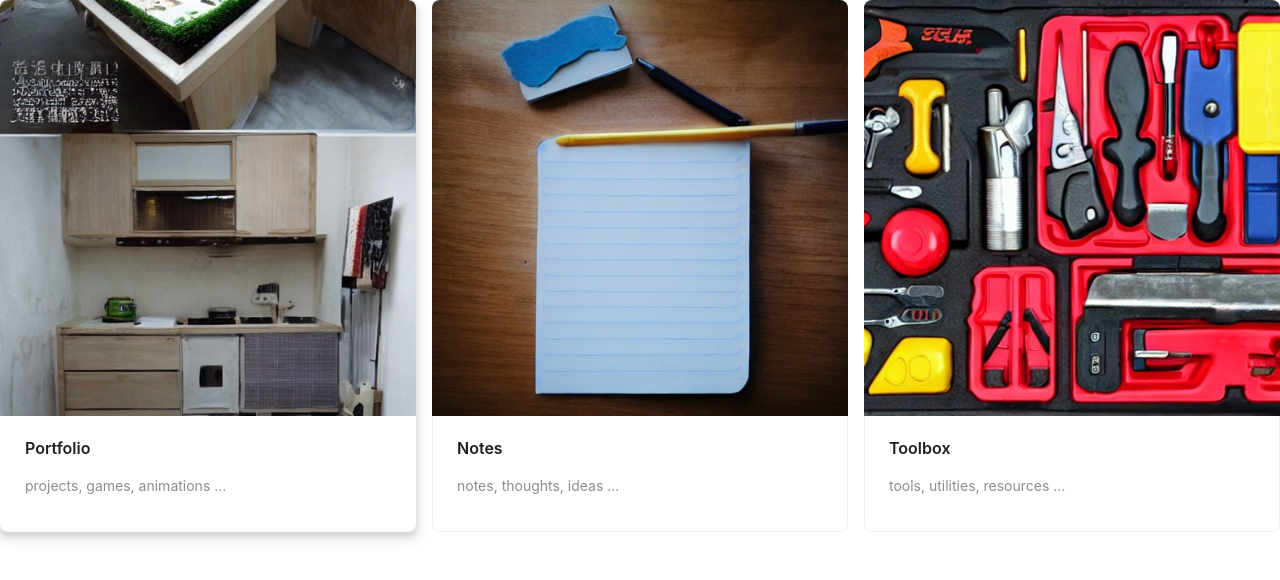
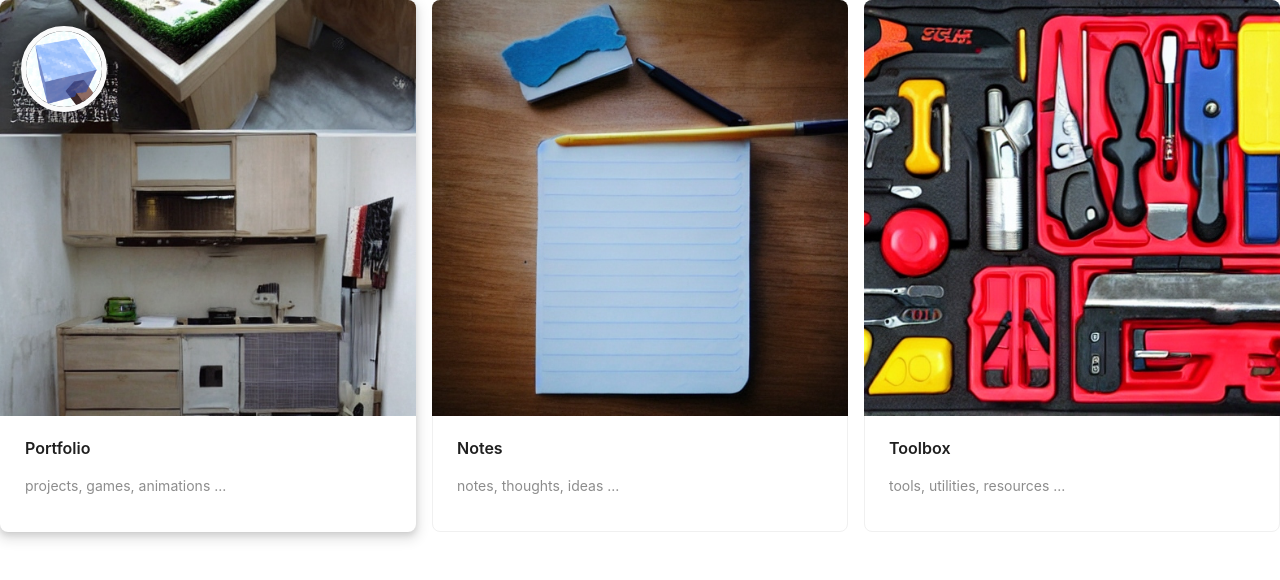
Before and after one commit to IceWaterNotIce/IceWaterNotIce.github.io, a Vue app: page / in a window 1280 px wide. Shown: the top 580 px of the page. Built offline with nearby package versions, Linux system fonts and the light colour scheme.

Commit message:
Update dependencies and fix component import

```diff
--- a/package.json
+++ b/package.json
@@ -12,6 +12,8 @@
     "core-js": "^3.8.3",
     "html-loader": "^5.0.0",
     "markdown-loader": "^8.0.0",
+    "node-sass": "^9.0.0",
+    "sass-loader": "^14.0.0",
     "vue": "^3.2.13",
     "vue-router": "^4.2.5"
   },
--- a/src/components/PageHome.vue
+++ b/src/components/PageHome.vue
@@ -1,4 +1,5 @@
 <template>
+    <avatar-card></avatar-card>
     <div>
         <a-row :gutter="16">
             <a-col :span="8">
@@ -48,9 +49,12 @@
 </template>
 
 <script>
-
+import avatarCard from '@/components/avatarCard.vue'
 export default {
     name: 'PageHome',
+    components: {
+        "avatar-card": avatarCard
+    },
     props: {
     },
     methods: {
--- /dev/null
+++ b/src/components/avatarCard.vue
@@ -0,0 +1,196 @@
+<template>
+    <div class="avatar-card-shell">
+        <div class="avatar-card-my-icon">
+            <img src="@/assets/my-logo.png" alt="">
+        </div>
+        <div class="avatar-card-content">
+            <div class="avatar-card-text">
+                <h6>Ice Water Not Ice</h6>
+                <h3>冰水不冰</h3>
+            </div>
+            <div class="avatar-card-btn">
+                <div class="avatar-card-shadow-arrow-a"></div>
+                <div class="avatar-card-shadow-arrow-b"></div>
+            </div>
+        </div>
+        <div class="avatar-card-linkout-box">
+            <i class="avatar-card-linkout-icon linkout-icon-intagram"></i>
+            <i class="avatar-card-linkout-icon linkout-icon-bilibili"></i>
+            <i class="avatar-card-linkout-icon linkout-icon-github"></i>
+            <i class="avatar-card-linkout-icon linkout-icon-youtube"></i>
+        </div>
+    </div>
+</template>
+
+<script>
+export default {
+    name: "avatarCard",
+    data() {
+        return {};
+    },
+    methods: {},
+    mounted() { }
+};
+</script>
+
+<style lang="scss" scoped>
+/*#region 主頁左上方個人名片*/
+.avatar-card-shell {
+    position: absolute;
+    top: 0;
+    left: 0;
+    width: 10%;
+    height: 90%;
+    align-items: center;
+    display: flex;
+    flex-direction: column;
+}
+
+/*#region 名片Icon */
+.avatar-card-my-icon {
+    position: relative;
+    aspect-ratio: 1 / 1;
+    margin-top: 20%;
+    display: flex;
+    border-radius: 50%;
+    width: 60%;
+    overflow: hidden;
+    border: 5px solid #fafafa;
+    box-shadow: 0 0 1rem rgba(0, 0, 0, 0.6);
+    top: -40%;
+    transform: 0;
+    z-index: 3;
+    transition: top 1s ease-out, transform 1s ease-out;
+    transition-delay: var(--main-left-out-time-delay);
+}
+
+body:hover .avatar-card-my-icon {
+    top: 0%;
+    transform: rotateZ(360deg);
+    transition: top 1s ease-out, transform 1s ease-out;
+    transition-delay: calu(var(--main-left-in-time)-0.1s);
+
+}
+
+.avatar-card-my-icon img {
+    aspect-ratio: 1 / 1;
+    width: 100%;
+}
+
+/*#endregion*/
+/*#region 名片內容 */
+.avatar-card-content {
+    position: relative;
+    top: -10%;
+    width: 60%;
+    height: 0px;
+    background: linear-gradient(rgba(255, 255, 255, 1) 0%, rgba(255, 255, 255, 1) 60%, rgba(0, 0, 0, 0) 100%);
+    padding: 0;
+    display: flex;
+    flex-direction: column;
+    align-items: center;
+    justify-content: center;
+    filter: drop-shadow(0 0 1rem rgba(0, 0, 0, 0.6));
+    overflow: hidden;
+    transition: height 0.5s linear;
+    transition-delay: 1.5s;
+}
+
+.avatar-card-content:hover,
+.avatar-card-my-icon:hover+.avatar-card-content {
+    height: 40vh;
+    transition: height 0.5s linear;
+}
+
+.avatar-card-text {
+    position: relative;
+    top: -10%;
+    display: flex;
+    align-items: center;
+    justify-content: center;
+    flex-direction: row;
+    transform: rotateZ(-15deg);
+    width: 190%;
+    padding: 110% 30% 10% 0%;
+    background: linear-gradient(90deg, rgb(99, 5, 149), rgb(224, 130, 223) 100%, );
+}
+
+.avatar-card-text h3,
+.avatar-card-text h6 {
+    transform: rotateZ(15deg);
+    font-weight: bold;
+    writing-mode: vertical-rl;
+    text-orientation: mixed;
+    margin: 0;
+    padding: 0;
+    color: #fafafa;
+}
+
+.avatar-card-text h3 {
+    font-size: 3.5vh;
+}
+
+.avatar-card-text h6 {
+    margin-top: 15%;
+    font-size: 2vh;
+}
+
+.avatar-card-btn {
+    position: relative;
+    width: 100%;
+    height: 10vh;
+    align-items: center;
+    display: flex;
+    justify-content: center;
+    flex-direction: column;
+}
+
+@keyframes card-shadow-arrow-animation {
+    0% {
+        top: -100%;
+        opacity: 0;
+    }
+
+    50% {
+        opacity: 0.8;
+    }
+
+    100% {
+        top: -30%;
+        opacity: 0;
+    }
+}
+
+.avatar-card-shadow-arrow-a,
+.avatar-card-shadow-arrow-b {
+    cursor: pointer;
+    position: absolute;
+    animation: infinite 2.4s ease-in-out card-shadow-arrow-animation;
+    opacity: 0;
+    top: -100%;
+    height: 80%;
+    width: 60%;
+    background: linear-gradient(-10deg, rgba(0, 0, 0, 0.5), rgba(0, 0, 0, 0) 10%, ),
+        linear-gradient(-80deg, rgba(0, 0, 0, 0.5), rgba(0, 0, 0, 0) 10%, );
+    transform: rotateZ(45deg);
+}
+
+.avatar-card-shadow-arrow-b {
+    animation-delay: 1.2s;
+}
+
+/*#endregion*/
+/*.avatar-card-linkout-box{
+    position: absolute;
+    top: 55%;
+    width: 60%;
+    height: 40%;
+    background-color: aqua;
+    display: flex;
+    align-items: center;
+    justify-content: space-evenly;
+  }*/
+
+
+/*#endregion*/
+</style>
--- a/src/main.js
+++ b/src/main.js
@@ -2,6 +2,7 @@ import { createApp } from 'vue'
 import App from './App.vue'
 import { router } from './router/index.js'
 import Antd from 'ant-design-vue';
+
 const app = createApp(App)
 app.use(router)
 app.use(Antd)
--- a/src/router/index.js
+++ b/src/router/index.js
@@ -5,7 +5,7 @@ import PageHome from '@/components/PageHome.vue'
 import PageNote from '@/components/PageNote.vue'
 
 import PageToolBox from '@/components/PageToolBox.vue'
-import AnswerTransfer from '@/components/tools/AnswerTransfer.vue'
+import AnswerTransfer from '@/components/toolbox/AnswerTransfer.vue'
 
 import PageTest from '@/components/PageTest.vue'
 
```
Also changed, not shown: src/assets/my-logo.png (added), 1 other file (tests, documents, lock files or other folders).
